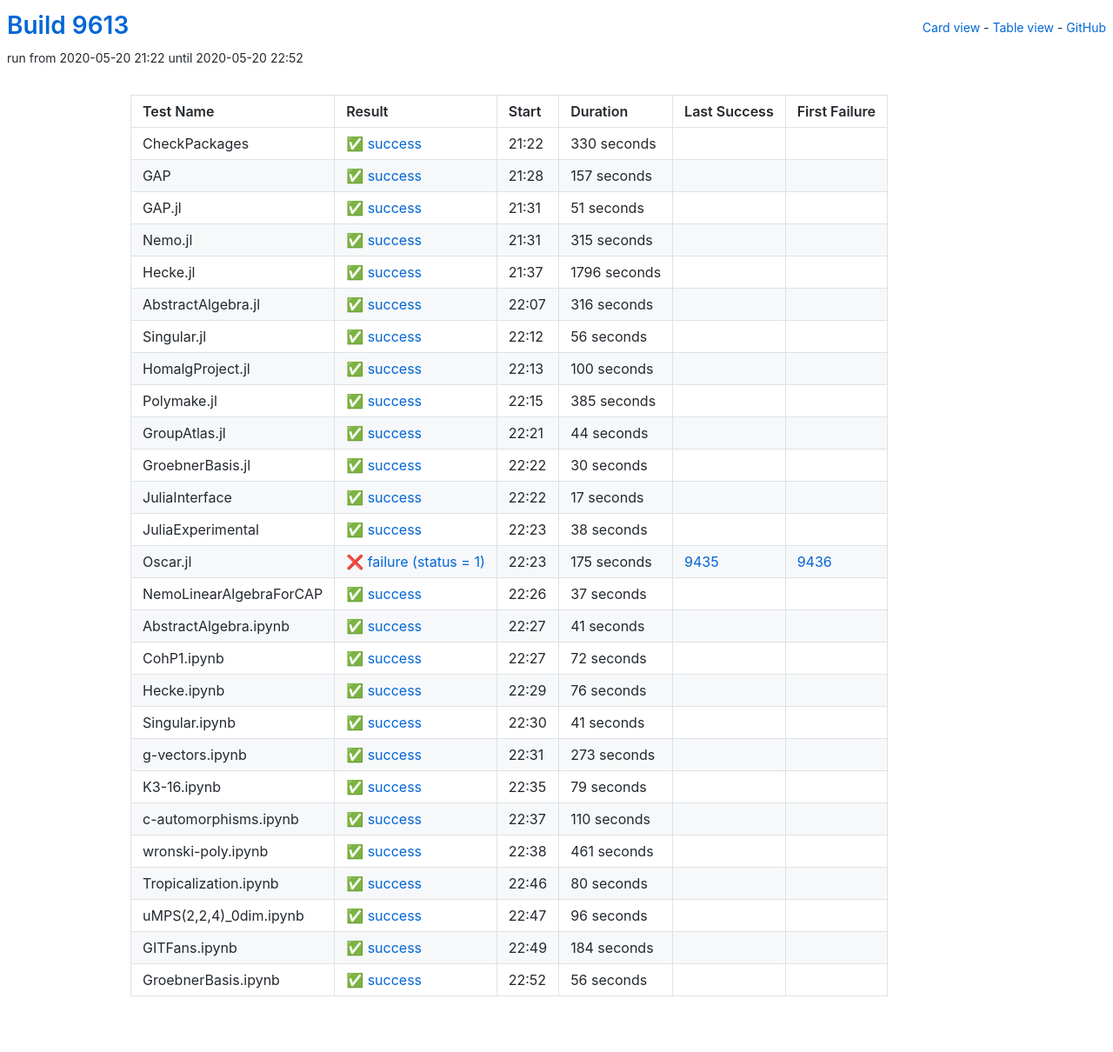
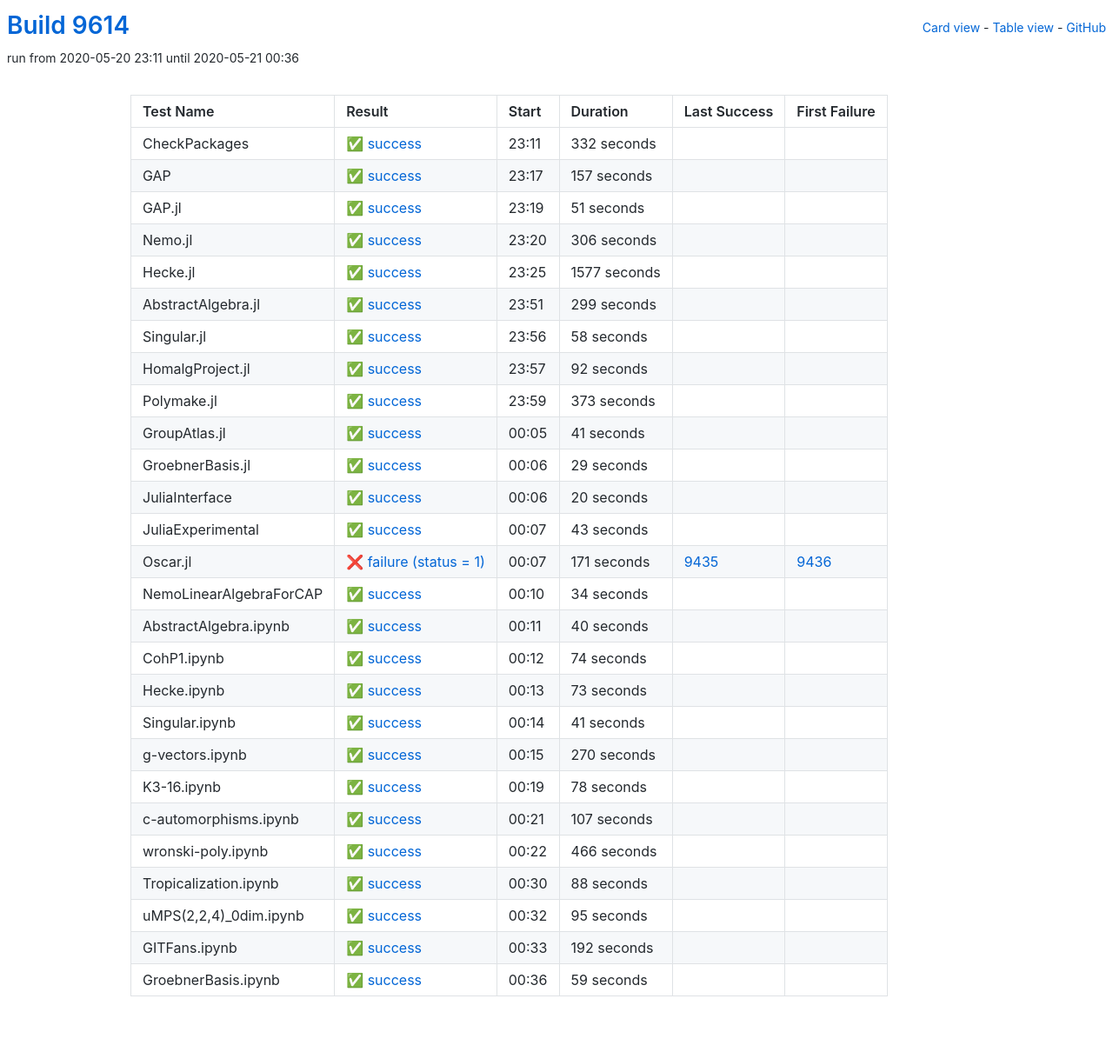
Before and after one commit to oscar-system/oscar-ci-status, a Jekyll site: the page built from table.html, in a window 1280 px wide. Shown: the whole page at 87% size. Built offline with Jekyll 4.4.1, drawn with Linux system fonts in a browser that asks for light colours.

Commit message:
Build 9614

```diff
--- a/_data/ci.yml
+++ b/_data/ci.yml
@@ -1,17 +1,17 @@
-build: 9613
-build_url: https://oscarci.mathematik.uni-kl.de/job/oscar/9613/
+build: 9614
+build_url: https://oscarci.mathematik.uni-kl.de/job/oscar/9614/
 job: oscar
 tests:
-- duration: 330
+- duration: 332
   exitcode: 0
   first_failure: false
   first_failure_url: null
   id: checkpackages
   last_success: false
   last_success_url: null
-  log: https://oscarci.mathematik.uni-kl.de/job/oscar/9613/artifact/logs/build-9613/CheckPackages.log
+  log: https://oscarci.mathematik.uni-kl.de/job/oscar/9614/artifact/logs/build-9614/CheckPackages.log
   name: CheckPackages
-  start: 2020-05-20 21:22
+  start: 2020-05-20 23:11
   status: success
   success: true
 - duration: 157
@@ -21,9 +21,9 @@
   id: gap
   last_success: false
   last_success_url: null
-  log: https://oscarci.mathematik.uni-kl.de/job/oscar/9613/artifact/logs/build-9613/GAP.log
+  log: https://oscarci.mathematik.uni-kl.de/job/oscar/9614/artifact/logs/build-9614/GAP.log
   name: GAP
-  start: 2020-05-20 21:28
+  start: 2020-05-20 23:17
   status: success
   success: true
 - duration: 51
@@ -33,189 +33,189 @@
   id: gap-jl
   last_success: false
   last_success_url: null
-  log: https://oscarci.mathematik.uni-kl.de/job/oscar/9613/artifact/logs/build-9613/GAP.jl.log
+  log: https://oscarci.mathematik.uni-kl.de/job/oscar/9614/artifact/logs/build-9614/GAP.jl.log
   name: GAP.jl
-  start: 2020-05-20 21:31
+  start: 2020-05-20 23:19
   status: success
   success: true
-- duration: 315
+- duration: 306
   exitcode: 0
   first_failure: false
   first_failure_url: null
   id: nemo-jl
   last_success: false
   last_success_url: null
-  log: https://oscarci.mathematik.uni-kl.de/job/oscar/9613/artifact/logs/build-9613/Nemo.jl.log
+  log: https://oscarci.mathematik.uni-kl.de/job/oscar/9614/artifact/logs/build-9614/Nemo.jl.log
   name: Nemo.jl
-  start: 2020-05-20 21:31
+  start: 2020-05-20 23:20
   status: success
   success: true
-- duration: 1796
+- duration: 1577
   exitcode: 0
   first_failure: false
   first_failure_url: null
   id: hecke-jl
   last_success: false
   last_success_url: null
-  log: https://oscarci.mathematik.uni-kl.de/job/oscar/9613/artifact/logs/build-9613/Hecke.jl.log
+  log: https://oscarci.mathematik.uni-kl.de/job/oscar/9614/artifact/logs/build-9614/Hecke.jl.log
   name: Hecke.jl
-  start: 2020-05-20 21:37
+  start: 2020-05-20 23:25
   status: success
   success: true
-- duration: 316
+- duration: 299
   exitcode: 0
   first_failure: false
   first_failure_url: null
   id: abstractalgebra-jl
   last_success: false
   last_success_url: null
-  log: https://oscarci.mathematik.uni-kl.de/job/oscar/9613/artifact/logs/build-9613/AbstractAlgebra.jl.log
+  log: https://oscarci.mathematik.uni-kl.de/job/oscar/9614/artifact/logs/build-9614/AbstractAlgebra.jl.log
   name: AbstractAlgebra.jl
-  start: 2020-05-20 22:07
+  start: 2020-05-20 23:51
   status: success
   success: true
-- duration: 56
+- duration: 58
   exitcode: 0
   first_failure: false
   first_failure_url: null
   id: singular-jl
   last_success: false
   last_success_url: null
-  log: https://oscarci.mathematik.uni-kl.de/job/oscar/9613/artifact/logs/build-9613/Singular.jl.log
+  log: https://oscarci.mathematik.uni-kl.de/job/oscar/9614/artifact/logs/build-9614/Singular.jl.log
   name: Singular.jl
-  start: 2020-05-20 22:12
+  start: 2020-05-20 23:56
   status: success
   success: true
-- duration: 100
+- duration: 92
   exitcode: 0
   first_failure: false
   first_failure_url: null
   id: homalgproject-jl
   last_success: false
   last_success_url: null
-  log: https://oscarci.mathematik.uni-kl.de/job/oscar/9613/artifact/logs/build-9613/HomalgProject.jl.log
+  log: https://oscarci.mathematik.uni-kl.de/job/oscar/9614/artifact/logs/build-9614/HomalgProject.jl.log
   name: HomalgProject.jl
-  start: 2020-05-20 22:13
+  start: 2020-05-20 23:57
   status: success
   success: true
-- duration: 385
+- duration: 373
   exitcode: 0
   first_failure: false
   first_failure_url: null
   id: polymake-jl
   last_success: false
   last_success_url: null
-  log: https://oscarci.mathematik.uni-kl.de/job/oscar/9613/artifact/logs/build-9613/Polymake.jl.log
+  log: https://oscarci.mathematik.uni-kl.de/job/oscar/9614/artifact/logs/build-9614/Polymake.jl.log
   name: Polymake.jl
-  start: 2020-05-20 22:15
+  start: 2020-05-20 23:59
   status: success
   success: true
-- duration: 44
+- duration: 41
   exitcode: 0
   first_failure: false
   first_failure_url: null
   id: groupatlas-jl
   last_success: false
   last_success_url: null
-  log: https://oscarci.mathematik.uni-kl.de/job/oscar/9613/artifact/logs/build-9613/GroupAtlas.jl.log
+  log: https://oscarci.mathematik.uni-kl.de/job/oscar/9614/artifact/logs/build-9614/GroupAtlas.jl.log
   name: GroupAtlas.jl
-  start: 2020-05-20 22:21
+  start: 2020-05-21 00:05
   status: success
   success: true
-- duration: 30
+- duration: 29
   exitcode: 0
   first_failure: false
   first_failure_url: null
   id: groebnerbasis-jl
   last_success: false
   last_success_url: null
-  log: https://oscarci.mathematik.uni-kl.de/job/oscar/9613/artifact/logs/build-9613/GroebnerBasis.jl.log
+  log: https://oscarci.mathematik.uni-kl.de/job/oscar/9614/artifact/logs/build-9614/GroebnerBasis.jl.log
   name: GroebnerBasis.jl
-  start: 2020-05-20 22:22
+  start: 2020-05-21 00:06
   status: success
   success: true
-- duration: 17
+- duration: 20
   exitcode: 0
   first_failure: false
   first_failure_url: null
   id: juliainterface
   last_success: false
   last_success_url: null
-  log: https://oscarci.mathematik.uni-kl.de/job/oscar/9613/artifact/logs/build-9613/JuliaInterface.log
+  log: https://oscarci.mathematik.uni-kl.de/job/oscar/9614/artifact/logs/build-9614/JuliaInterface.log
   name: JuliaInterface
-  start: 2020-05-20 22:22
+  start: 2020-05-21 00:06
   status: success
   success: true
-- duration: 38
+- duration: 43
   exitcode: 0
   first_failure: false
   first_failure_url: null
   id: juliaexperimental
   last_success: false
   last_success_url: null
-  log: https://oscarci.mathematik.uni-kl.de/job/oscar/9613/artifact/logs/build-9613/JuliaExperimental.log
+  log: https://oscarci.mathematik.uni-kl.de/job/oscar/9614/artifact/logs/build-9614/JuliaExperimental.log
   name: JuliaExperimental
-  start: 2020-05-20 22:23
+  start: 2020-05-21 00:07
   status: success
   success: true
-- duration: 175
+- duration: 171
   exitcode: 1
   first_failure: 9436
   first_failure_url: https://oscarci.mathematik.uni-kl.de/job/oscar/9436/
   id: oscar-jl
   last_success: 9435
   last_success_url: https://oscarci.mathematik.uni-kl.de/job/oscar/9435/
-  log: https://oscarci.mathematik.uni-kl.de/job/oscar/9613/artifact/logs/build-9613/Oscar.jl.log
+  log: https://oscarci.mathematik.uni-kl.de/job/oscar/9614/artifact/logs/build-9614/Oscar.jl.log
   name: Oscar.jl
-  start: 2020-05-20 22:23
+  start: 2020-05-21 00:07
   status: failure
   success: false
-- duration: 37
+- duration: 34
   exitcode: 0
   first_failure: false
   first_failure_url: null
   id: nemolinearalgebraforcap
   last_success: false
   last_success_url: null
-  log: https://oscarci.mathematik.uni-kl.de/job/oscar/9613/artifact/logs/build-9613/NemoLinearAlgebraForCAP.log
+  log: https://oscarci.mathematik.uni-kl.de/job/oscar/9614/artifact/logs/build-9614/NemoLinearAlgebraForCAP.log
   name: NemoLinearAlgebraForCAP
-  start: 2020-05-20 22:26
+  start: 2020-05-21 00:10
   status: success
   success: true
-- duration: 41
+- duration: 40
   exitcode: 0
   first_failure: false
   first_failure_url: null
   id: abstractalgebra-ipynb
   last_success: false
   last_success_url: null
-  log: https://oscarci.mathematik.uni-kl.de/job/oscar/9613/artifact/logs/build-9613/AbstractAlgebra.ipynb.log
+  log: https://oscarci.mathematik.uni-kl.de/job/oscar/9614/artifact/logs/build-9614/AbstractAlgebra.ipynb.log
   name: AbstractAlgebra.ipynb
-  start: 2020-05-20 22:27
+  start: 2020-05-21 00:11
   status: success
   success: true
-- duration: 72
+- duration: 74
   exitcode: 0
   first_failure: false
   first_failure_url: null
   id: cohp1-ipynb
   last_success: false
   last_success_url: null
-  log: https://oscarci.mathematik.uni-kl.de/job/oscar/9613/artifact/logs/build-9613/CohP1.ipynb.log
+  log: https://oscarci.mathematik.uni-kl.de/job/oscar/9614/artifact/logs/build-9614/CohP1.ipynb.log
   name: CohP1.ipynb
-  start: 2020-05-20 22:27
+  start: 2020-05-21 00:12
   status: success
   success: true
-- duration: 76
+- duration: 73
   exitcode: 0
   first_failure: false
   first_failure_url: null
   id: hecke-ipynb
   last_success: false
   last_success_url: null
-  log: https://oscarci.mathematik.uni-kl.de/job/oscar/9613/artifact/logs/build-9613/Hecke.ipynb.log
+  log: https://oscarci.mathematik.uni-kl.de/job/oscar/9614/artifact/logs/build-9614/Hecke.ipynb.log
   name: Hecke.ipynb
-  start: 2020-05-20 22:29
+  start: 2020-05-21 00:13
   status: success
   success: true
 - duration: 41
@@ -225,104 +225,104 @@
   id: singular-ipynb
   last_success: false
   last_success_url: null
-  log: https://oscarci.mathematik.uni-kl.de/job/oscar/9613/artifact/logs/build-9613/Singular.ipynb.log
+  log: https://oscarci.mathematik.uni-kl.de/job/oscar/9614/artifact/logs/build-9614/Singular.ipynb.log
   name: Singular.ipynb
-  start: 2020-05-20 22:30
+  start: 2020-05-21 00:14
   status: success
   success: true
-- duration: 273
+- duration: 270
   exitcode: 0
   first_failure: false
   first_failure_url: null
   id: g-vectors-ipynb
   last_success: false
   last_success_url: null
-  log: https://oscarci.mathematik.uni-kl.de/job/oscar/9613/artifact/logs/build-9613/g-vectors.ipynb.log
+  log: https://oscarci.mathematik.uni-kl.de/job/oscar/9614/artifact/logs/build-9614/g-vectors.ipynb.log
   name: g-vectors.ipynb
-  start: 2020-05-20 22:31
+  start: 2020-05-21 00:15
   status: success
   success: true
-- duration: 79
+- duration: 78
   exitcode: 0
   first_failure: false
   first_failure_url: null
   id: k3-16-ipynb
   last_success: false
   last_success_url: null
-  log: https://oscarci.mathematik.uni-kl.de/job/oscar/9613/artifact/logs/build-9613/K3-16.ipynb.log
+  log: https://oscarci.mathematik.uni-kl.de/job/oscar/9614/artifact/logs/build-9614/K3-16.ipynb.log
   name: K3-16.ipynb
-  start: 2020-05-20 22:35
+  start: 2020-05-21 00:19
   status: success
   success: true
-- duration: 110
+- duration: 107
   exitcode: 0
   first_failure: false
   first_failure_url: null
   id: c-automorphisms-ipynb
   last_success: false
   last_success_url: null
-  log: https://oscarci.mathematik.uni-kl.de/job/oscar/9613/artifact/logs/build-9613/c-automorphisms.ipynb.log
+  log: https://oscarci.mathematik.uni-kl.de/job/oscar/9614/artifact/logs/build-9614/c-automorphisms.ipynb.log
   name: c-automorphisms.ipynb
-  start: 2020-05-20 22:37
+  start: 2020-05-21 00:21
   status: success
   success: true
-- duration: 461
+- duration: 466
   exitcode: 0
   first_failure: false
   first_failure_url: null
   id: wronski-poly-ipynb
   last_success: false
   last_success_url: null
-  log: https://oscarci.mathematik.uni-kl.de/job/oscar/9613/artifact/logs/build-9613/wronski-poly.ipynb.log
+  log: https://oscarci.mathematik.uni-kl.de/job/oscar/9614/artifact/logs/build-9614/wronski-poly.ipynb.log
   name: wronski-poly.ipynb
-  start: 2020-05-20 22:38
+  start: 2020-05-21 00:22
   status: success
   success: true
-- duration: 80
+- duration: 88
   exitcode: 0
   first_failure: false
   first_failure_url: null
   id: tropicalization-ipynb
   last_success: false
   last_success_url: null
-  log: https://oscarci.mathematik.uni-kl.de/job/oscar/9613/artifact/logs/build-9613/Tropicalization.ipynb.log
+  log: https://oscarci.mathematik.uni-kl.de/job/oscar/9614/artifact/logs/build-9614/Tropicalization.ipynb.log
   name: Tropicalization.ipynb
-  start: 2020-05-20 22:46
+  start: 2020-05-21 00:30
   status: success
   success: true
-- duration: 96
+- duration: 95
   exitcode: 0
   first_failure: false
   first_failure_url: null
   id: umps-2-2-4-0dim-ipynb
   last_success: false
   last_success_url: null
-  log: https://oscarci.mathematik.uni-kl.de/job/oscar/9613/artifact/logs/build-9613/uMPS-2-2-4-_0dim.ipynb.log
+  log: https://oscarci.mathematik.uni-kl.de/job/oscar/9614/artifact/logs/build-9614/uMPS-2-2-4-_0dim.ipynb.log
   name: uMPS(2,2,4)_0dim.ipynb
-  start: 2020-05-20 22:47
+  start: 2020-05-21 00:32
   status: success
   success: true
-- duration: 184
+- duration: 192
   exitcode: 0
   first_failure: false
   first_failure_url: null
   id: gitfans-ipynb
   last_success: false
   last_success_url: null
-  log: https://oscarci.mathematik.uni-kl.de/job/oscar/9613/artifact/logs/build-9613/GITFans.ipynb.log
+  log: https://oscarci.mathematik.uni-kl.de/job/oscar/9614/artifact/logs/build-9614/GITFans.ipynb.log
   name: GITFans.ipynb
-  start: 2020-05-20 22:49
+  start: 2020-05-21 00:33
   status: success
   success: true
-- duration: 56
+- duration: 59
   exitcode: 0
   first_failure: false
   first_failure_url: null
   id: groebnerbasis-ipynb
   last_success: false
   last_success_url: null
-  log: https://oscarci.mathematik.uni-kl.de/job/oscar/9613/artifact/logs/build-9613/GroebnerBasis.ipynb.log
+  log: https://oscarci.mathematik.uni-kl.de/job/oscar/9614/artifact/logs/build-9614/GroebnerBasis.ipynb.log
   name: GroebnerBasis.ipynb
-  start: 2020-05-20 22:52
+  start: 2020-05-21 00:36
   status: success
   success: true
```
Also changed, not shown: README.md.
